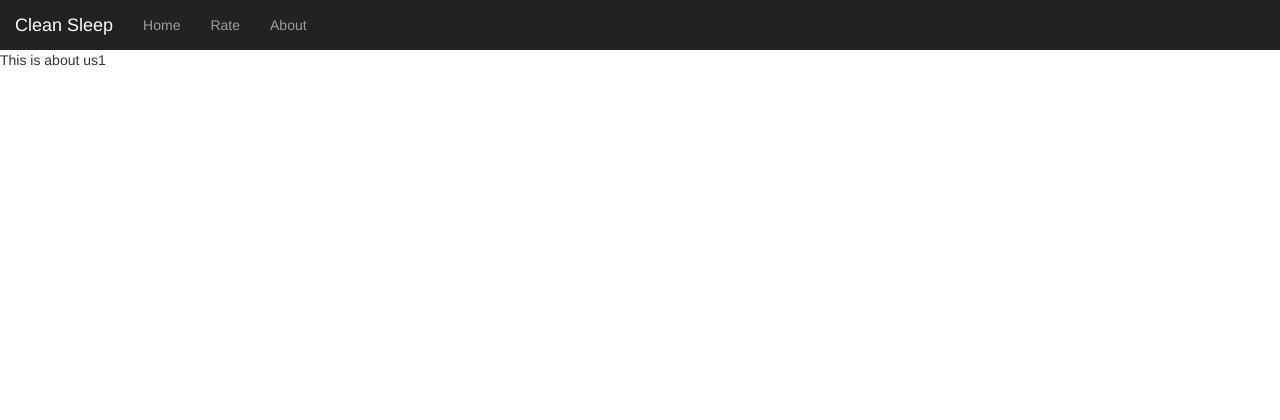
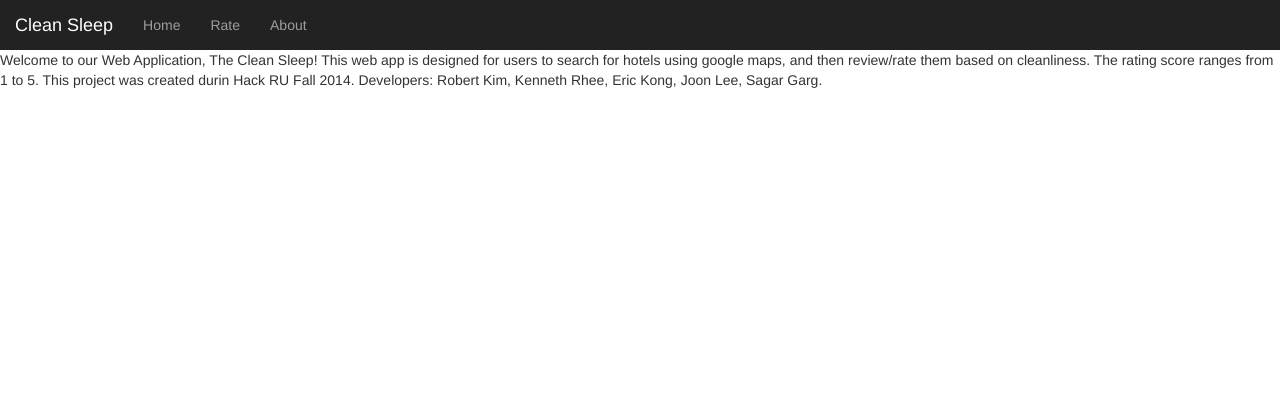
Before and after one commit to rkty13/thecleansleep, a Flask app: page /about in a window 1280 px wide. Shown: the top 420 px of the page. Run offline with Flask 2, Linux system fonts and the light colour scheme; some libraries are stand-ins or nearby versions.

Commit message:
someting

```diff
--- a/templates/about.html
+++ b/templates/about.html
@@ -9,5 +9,5 @@
 {% endblock %}
 
 {% block content %}
-	<p>This is about us1</p>
+	<p>Welcome to our Web Application, The Clean Sleep! This web app is designed for users to search for hotels using google maps, and then review/rate them based on cleanliness. The rating score ranges from 1 to 5. This project was created durin Hack RU Fall 2014. Developers: Robert Kim, Kenneth Rhee, Eric Kong, Joon Lee, Sagar Garg.</p>
 {% endblock %}
```
